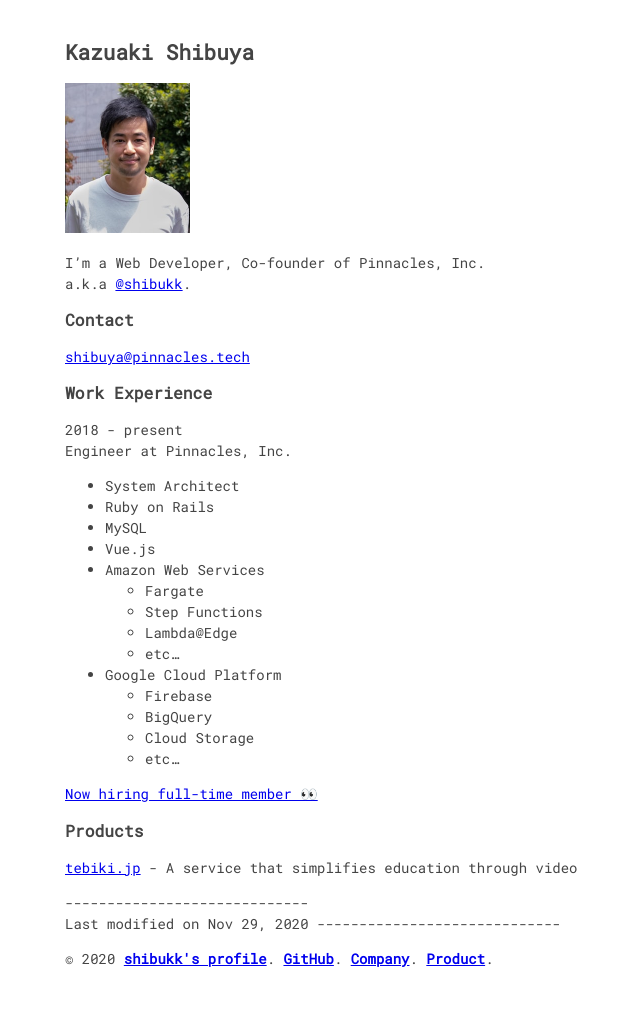
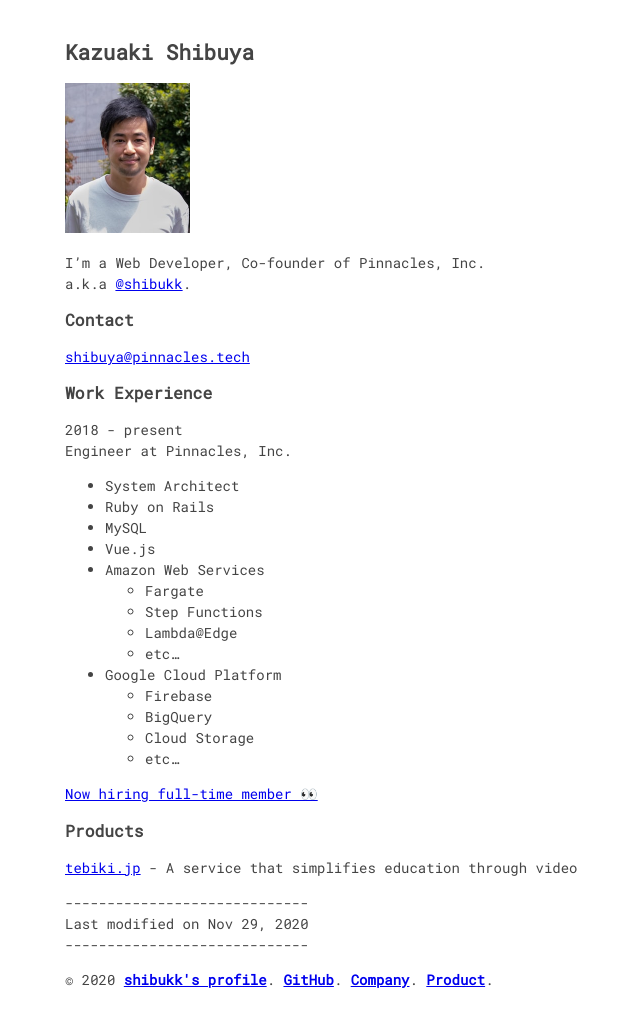
Before and after one commit to shibukk/about, a plain HTML site: page index.html in a window 1280 px wide. Shown: the whole page, without its empty margins (175-815 px from the left). Drawn offline with Linux system fonts and the light colour scheme.

Commit message:
Update index.html

```diff
--- a/index.html
+++ b/index.html
@@ -58,8 +58,8 @@ Engineer at Pinnacles, Inc.</p>
 <aside>
 	<p>
 		-----------------------------<br>
-		<time>Last modified on Nov 29, 2020</time>
-		-----------------------------<br>
+		<time>Last modified on Nov 29, 2020</time><br>
+		-----------------------------
 	</p>
 </aside>
 
```
